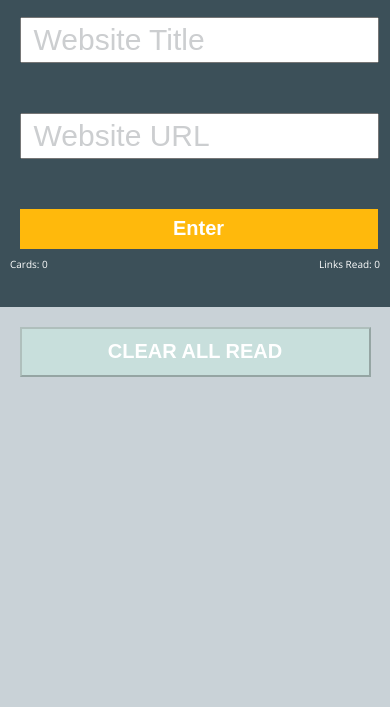
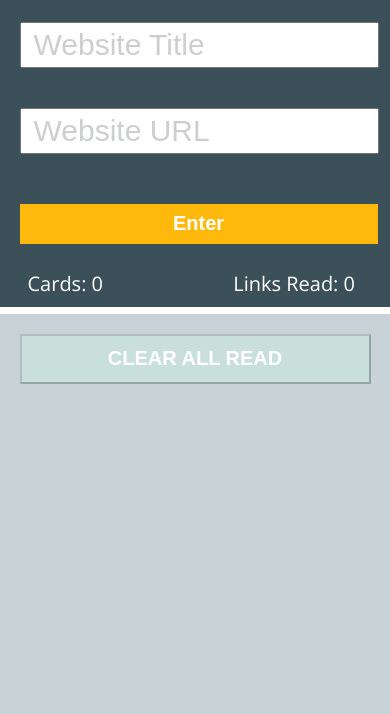
Before and after one commit to JSweet314/linked-list, a plain HTML site: page index.html in a window 390 px wide. Shown: the part 172-886 px from the top of the page. Drawn offline with nearby package versions, Linux system fonts and the light colour scheme.

Commit message:
tightened up css in phone media query and styled buttons in normal size

```diff
--- a/styles.css
+++ b/styles.css
@@ -15,7 +15,7 @@
   .responsive-h1 {
     font-size: 4rem;
     margin-top: 21rem;
-    padding: 1rem;
+    padding-top: 3rem;
   }
   .responsive-img {
     width: 7rem;
@@ -27,12 +27,22 @@
   .display-count,
   .read-counter-screen{
     text-align: center;
-    margin: 0 1rem 1rem 1rem;
     display: inline-block;
-    /*padding: 0 1rem -1rem 0;*/
+    font-size: 2rem;
+    padding-top: .75rem;
+  }
+  .display-count {
+    margin-left: 2.5rem;
   }
   .read-counter-screen{
     float: right;
+    margin-right: 1.5rem;
+  }
+  #website-url {
+    margin-top: 0;
+  }
+  #website-title{
+    margin-top: 0.5rem;
   }
 }
 
@@ -228,3 +238,18 @@ button.active-clear-all {
   margin-top: -3rem;
   margin-bottom: -3rem;
 }
+
+.display-count,
+.read-counter-screen {
+  font-size: 2rem;
+  display: inline-block;
+  padding: 2rem;
+}
+
+.display-count {
+  float:left;
+  margin-left: .75rem;
+}
+.read-counter-screen {
+  float: right;
+}
```
